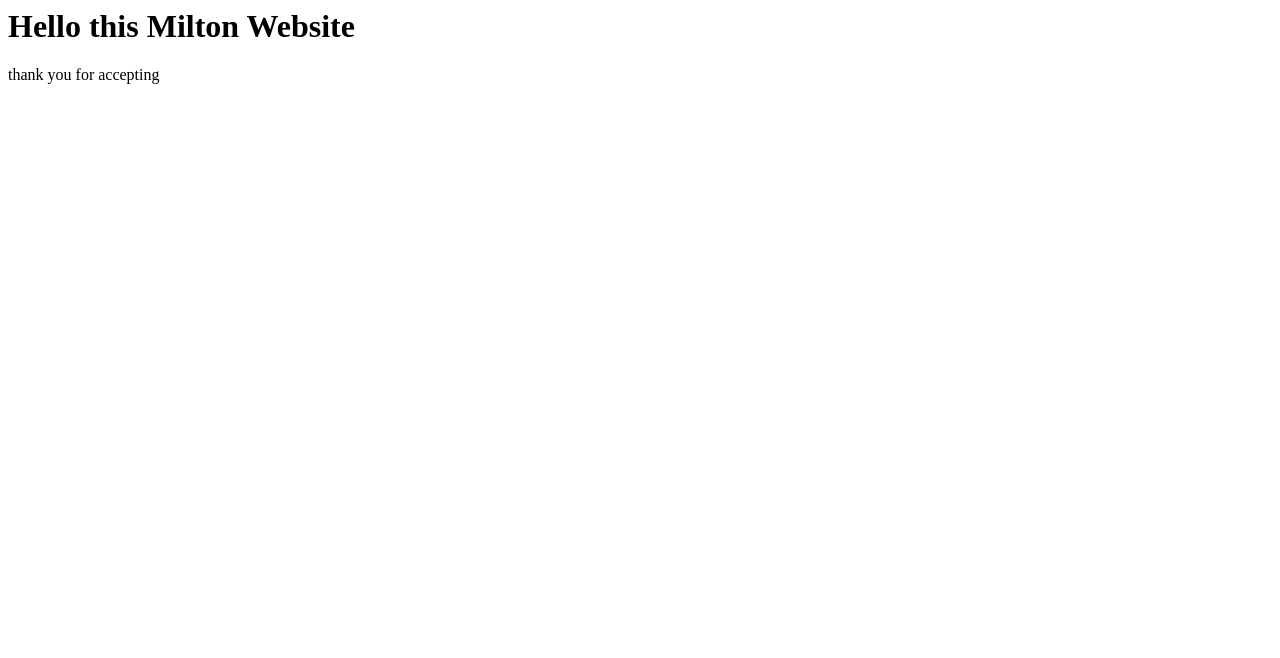
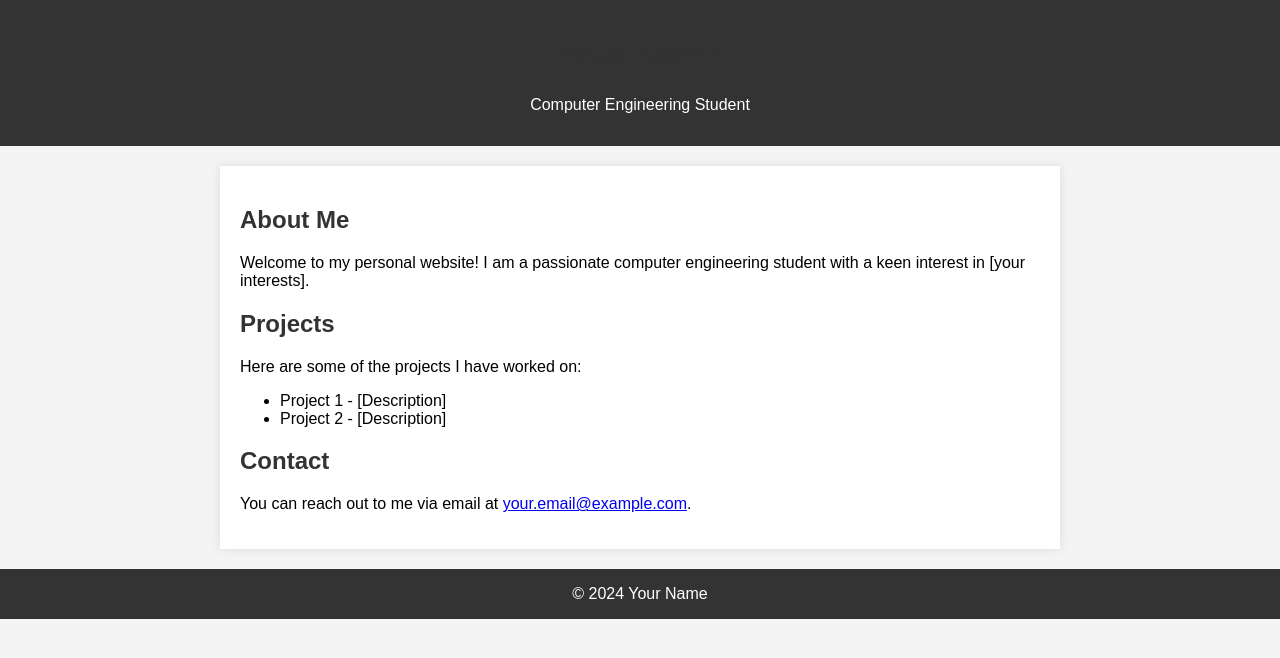
Before and after one commit to miltonT2023/miltonwebsite, a plain HTML site: page index.html in a window 1280 px wide. Drawn offline with Linux system fonts and the light colour scheme.

Commit message:
Update index.html

```diff
--- a/index.html
+++ b/index.html
@@ -1,11 +1,76 @@
+<!DOCTYPE html>
 <html lang="en">
 <head>
     <meta charset="UTF-8">
     <meta name="viewport" content="width=device-width, initial-scale=1.0">
-    <title>Document</title>
+    <title>Your Name - Computer Engineering Student</title>
+    <style>
+        body {
+            font-family: 'Arial', sans-serif;
+            margin: 0;
+            padding: 0;
+            background-color: #f4f4f4;
+        }
+
+        header {
+            background-color: #333;
+            color: #fff;
+            padding: 1em;
+            text-align: center;
+        }
+
+        section {
+            max-width: 800px;
+            margin: 20px auto;
+            padding: 20px;
+            background-color: #fff;
+            box-shadow: 0 0 10px rgba(0, 0, 0, 0.1);
+        }
+
+        h1, h2, h3 {
+            color: #333;
+        }
+
+        footer {
+            background-color: #333;
+            color: #fff;
+            text-align: center;
+            padding: 1em;
+        }
+    </style>
 </head>
 <body>
-    <h1> Hello this Milton Website  </h1>
-    <p> thank you for accepting </p>
+
+    <header>
+        <h1>Your Name</h1>
+        <p>Computer Engineering Student</p>
+    </header>
+
+    <section>
+        <h2>About Me</h2>
+        <p>
+            Welcome to my personal website! I am a passionate computer engineering student with a keen interest in [your interests].
+        </p>
+
+        <h2>Projects</h2>
+        <p>
+            Here are some of the projects I have worked on:
+            <ul>
+                <li>Project 1 - [Description]</li>
+                <li>Project 2 - [Description]</li>
+                <!-- Add more projects as needed -->
+            </ul>
+        </p>
+
+        <h2>Contact</h2>
+        <p>
+            You can reach out to me via email at <a href="mailto:your.email@example.com">your.email@example.com</a>.
+        </p>
+    </section>
+
+    <footer>
+        &copy; 2024 Your Name
+    </footer>
+
 </body>
 </html>
```
